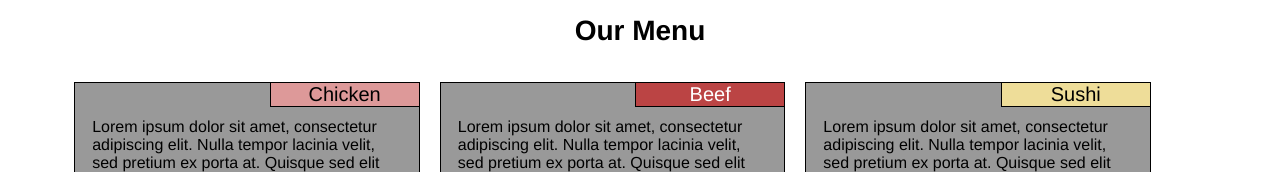
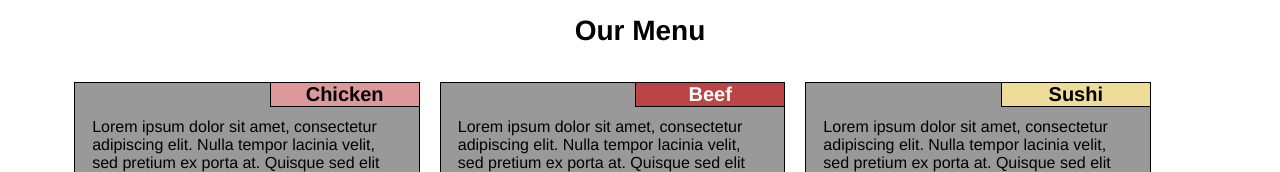
Before and after one commit to kq5m9/module2, a plain HTML site: page index.html in a window 1280 px wide. Shown: the top 172 px of the page. Drawn offline with Linux system fonts and the light colour scheme.

Commit message:
Added files via upload

```diff
--- a/index.html
+++ b/index.html
@@ -13,15 +13,15 @@
    <h1>Our Menu</h1>
    <div class="row">
     <section id="item1" class="menuItem">
-	   <header id="title1" class="menuTitle">Chicken</header>
+	   <h2 id="title1" class="menuTitle">Chicken</h2>
 	   <p>Lorem ipsum dolor sit amet, consectetur adipiscing elit. Nulla tempor lacinia velit, sed pretium ex porta at. Quisque sed elit malesuada neque scelerisque auctor. Praesent lorem mauris, ultrices ac ultricies et, placerat non lectus. Nam in nisl massa. Sed ultricies elit vitae faucibus pellentesque. Etiam mollis est leo, quis hendrerit. </p>
 	  </section>
     <section id="item2" class="menuItem">
-     <header id="title2" class="menuTitle">Beef</header>
+     <h2 id="title2" class="menuTitle">Beef</h2>
 	   <p>Lorem ipsum dolor sit amet, consectetur adipiscing elit. Nulla tempor lacinia velit, sed pretium ex porta at. Quisque sed elit malesuada neque scelerisque auctor. Praesent lorem mauris, ultrices ac ultricies et, placerat non lectus. Nam in nisl massa. Sed ultricies elit vitae faucibus pellentesque. Etiam mollis est leo, quis hendrerit. </p>
 	  </section>
     <section id="item3" class="menuItem">
-	   <header id="title3" class="menuTitle">Sushi</header>
+	   <h2 id="title3" class="menuTitle">Sushi</h2>
 	   <p>Lorem ipsum dolor sit amet, consectetur adipiscing elit. Nulla tempor lacinia velit, sed pretium ex porta at. Quisque sed elit malesuada neque scelerisque auctor. Praesent lorem mauris, ultrices ac ultricies et, placerat non lectus. Nam in nisl massa. Sed ultricies elit vitae faucibus pellentesque. Etiam mollis est leo, quis hendrerit. </p>
  	 </section>
    </div>
```
